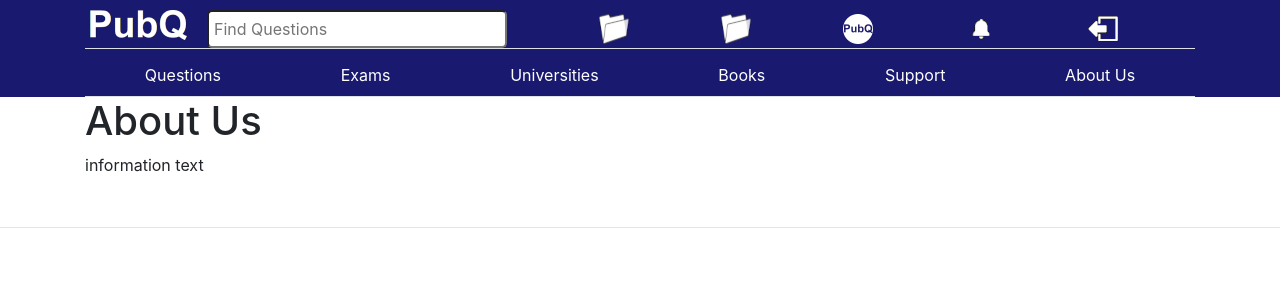
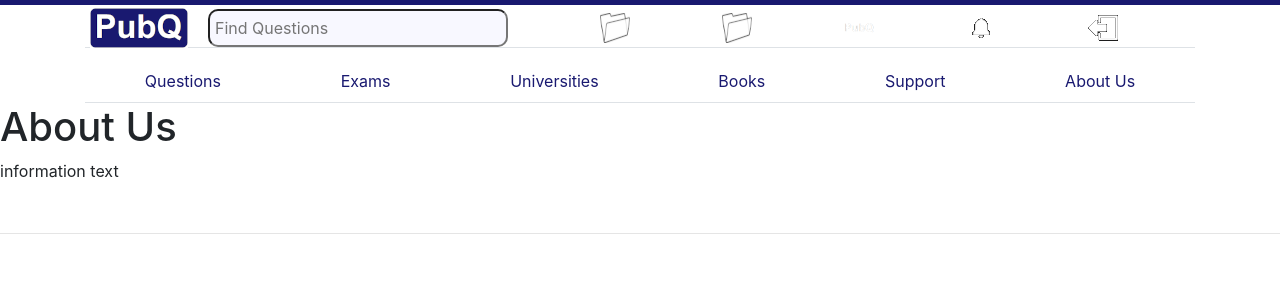
Before and after one commit to Kevingtxz/PubQ-python, a Django app: page /aboutus/ in a window 1280 px wide. Shown: the top 300 px of the page. Run offline with Django 3.2, Linux system fonts and the light colour scheme; some libraries are stand-ins or nearby versions.

Commit message:
Add a bit style

```diff
--- a/base/templates/base/main.html
+++ b/base/templates/base/main.html
@@ -11,10 +11,11 @@
 </head>
 <body style="margin:0px;">
     <div>
+        <div style="background-color: midnightblue; width: 100%; height: 5px;" ></div>
         <div style="background:white;">
             {% include 'base/navbar.html' %}
 
-            <div class="container">
+            <div>
                 {% block content %}
             </div>
             {% endblock %}
--- a/base/templates/base/navbar.html
+++ b/base/templates/base/navbar.html
@@ -1,13 +1,13 @@
 {% load static %}
-<div style="background:midnightblue; width:100%;">
+<div style="width:100%;">
     <div class="container">
-        <nav style="width: 100%; height: 10px;"></nav>
+        <nav style="width: 100%; padding-top: 3px; padding-bottom: 10px; height: 50px;">
             <ul class="nav nav-tabs">
                 <li class="nav-item" style="margin-top:0px; margin-left:5px;">
-                    <img src="{% static 'images/logoblacknav10.png' %}">
+                    <img src="{% static 'images/lx.png' %}">
                 </li>
                 <li class="nav-item" style="margin-top:0px; margin:auto; margin-left:20px;">
-                    <input style="padding:5px; border-radius: 5px; width: 300px;" placeholder="Find Questions" />
+                    <input style="padding:5px; border-radius: 10px; width: 300px; background-color: ghostwhite;" placeholder="Find Questions" />
                 </li>
                 <li class="nav-item" style="margin-top:0px; margin:auto; margin-left:15px;">
                     <a href="{% url 'myquestions' %}">
@@ -36,26 +36,25 @@
                 </li>
             </ul>
         </nav>
-        <div style="height: 5px;"></div>
-        <nav style="margin:0px;">
+        <nav style="margin:0px; padding-top: 5px;">
             <ul class="nav nav-tabs">
                 <li class="nav-item" style="margin-top:0px; margin:auto;">
-                    <a class="nav-link" style="color:white;" href="{% url 'questions' %}" style="margin-left:100px; padding:15px;">Questions</a>
+                    <a class="nav-link" style="color:midnightblue;" href="{% url 'questions' %}" style="margin-left:100px; padding:15px;">Questions</a>
                 </li>
                 <li class="nav-item" style="margin-top:0px; margin:auto;">
-                    <a class="nav-link" style="color:white;" href="{% url 'exams' %}" style="padding:15px; padding-left:30px; padding-right:30px;">Exams</a>
+                    <a class="nav-link" style="color:midnightblue;" href="{% url 'exams' %}" style="padding:15px; padding-left:30px; padding-right:30px;">Exams</a>
                 </li>
                 <li class="nav-item" style="margin-top:0px; margin:auto;">
-                    <a class="nav-link" style="color:white;" href="{% url 'universities' %}" style="padding:15px; padding-left:30px; padding-right:30px;">Universities</a>
+                    <a class="nav-link" style="color:midnightblue;" href="{% url 'universities' %}" style="padding:15px; padding-left:30px; padding-right:30px;">Universities</a>
                 </li>
                 <li class="nav-item" style="margin-top:0px; margin:auto;">
-                    <a class="nav-link" style="color:white;" href="{% url 'books' %}" style="padding:15px; padding-left:30px; padding-right:30px;">Books</a>
+                    <a class="nav-link" style="color:midnightblue;" href="{% url 'books' %}" style="padding:15px; padding-left:30px; padding-right:30px;">Books</a>
                 </li>
                 <li class="nav-item" style="margin-top:0px; margin:auto;">
-                    <a class="nav-link" style="color:white;" href="{% url 'support' %}" style="padding:15px; padding-left:30px; padding-right:30px;">Support</a>
+                    <a class="nav-link" style="color:midnightblue;" href="{% url 'support' %}" style="padding:15px; padding-left:30px; padding-right:30px;">Support</a>
                 </li>
                 <li class="nav-item" style="margin-top:0px; margin:auto;">
-                    <a class="nav-link" style="color:white;" href="{% url 'aboutus' %}" style="padding:15px; padding-left:30px; padding-right:30px;">About Us</a>
+                    <a class="nav-link" style="color:midnightblue;" href="{% url 'aboutus' %}" style="padding:15px; padding-left:30px; padding-right:30px;">About Us</a>
                 </li>
             </ul>
         </nav>
--- a/base/templates/base/question_display.html
+++ b/base/templates/base/question_display.html
@@ -9,7 +9,6 @@
     }
 </style>
 <div class="container">
-   <hr>
     {% csrf_token %}
     <div style="display:block; margin-bottom:50px; margin-bottom:50px;">
         <div style="display:block;">
```
Also changed, not shown: base/templates/base/questions.html (+6 -3 lines), static/images/Copy/logoblack.png (added), static/images/Copy/logoblacknav10 - Copy.png (renamed from static/images/logoblacknav10 - Copy.png), static/images/Copy/logoblacknav10.png (renamed from static/images/logoblacknav10.png), static/images/Copy/logout2.png (added), static/images/Copy/myfolder.png (added), static/images/Copy/notification.png (added), static/images/Copy/profilelogo.png (added), static/images/lx.png (added).
